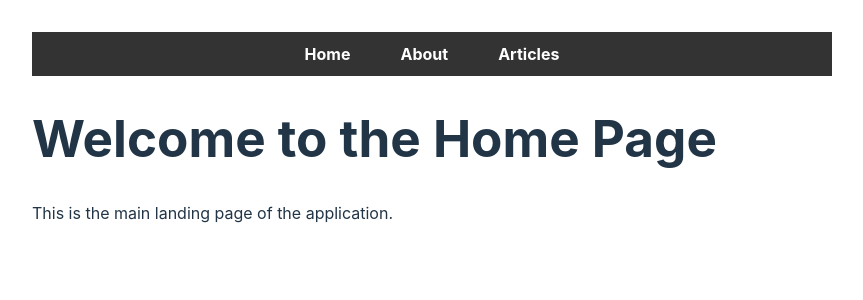
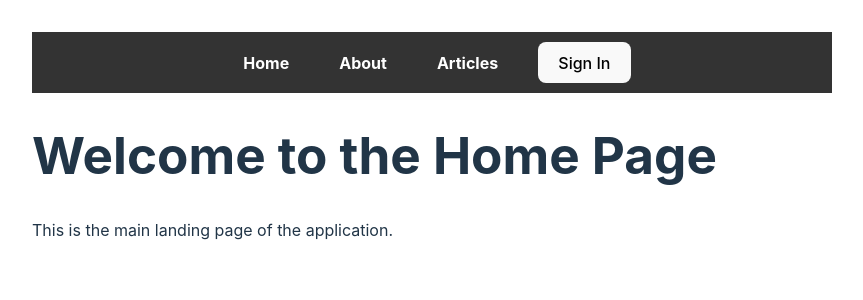
Before and after one commit to WilliamBasquez/React-Create-and-Hosting-a-full-stack-site, a React (Vite) app in the folder front-end/: page / in a window 1280 px wide. Shown: the top 300 px of the page, without its empty margins (208-1071 px from the left). Built offline with nearby package versions, Linux system fonts and the light colour scheme; no server answers.

Commit message:
Added authentication information to be displayed.

```diff
--- a/front-end/src/navbar.jsx
+++ b/front-end/src/navbar.jsx
@@ -1,6 +1,12 @@
 import { Link } from "react-router-dom";
+import { signOut, getAuth } from "firebase/auth";
+import { useNavigate } from "react-router-dom";
+import useUser from "./useUser.js";
 
 export default function Navbar() {
+  const { isLoading, user } = useUser();
+  const navigate = useNavigate();
+
   return (
     <nav>
       <ul>
@@ -13,6 +19,18 @@ export default function Navbar() {
         <li>
           <Link to="/articles">Articles</Link>
         </li>
+        {isLoading ? <li>Loading...</li> : (
+          <>
+            {user && (
+              <li>
+                <span>Logged as: {user.email}</span>
+              </li>
+            )}
+          </>
+        )}
+        <li>
+          {user ? <button onClick={() => signOut(getAuth())}>Sign Out</button> : <button onClick={() => navigate("/login")}>Sign In</button>}
+        </li>
       </ul>
     </nav>
   );
```
